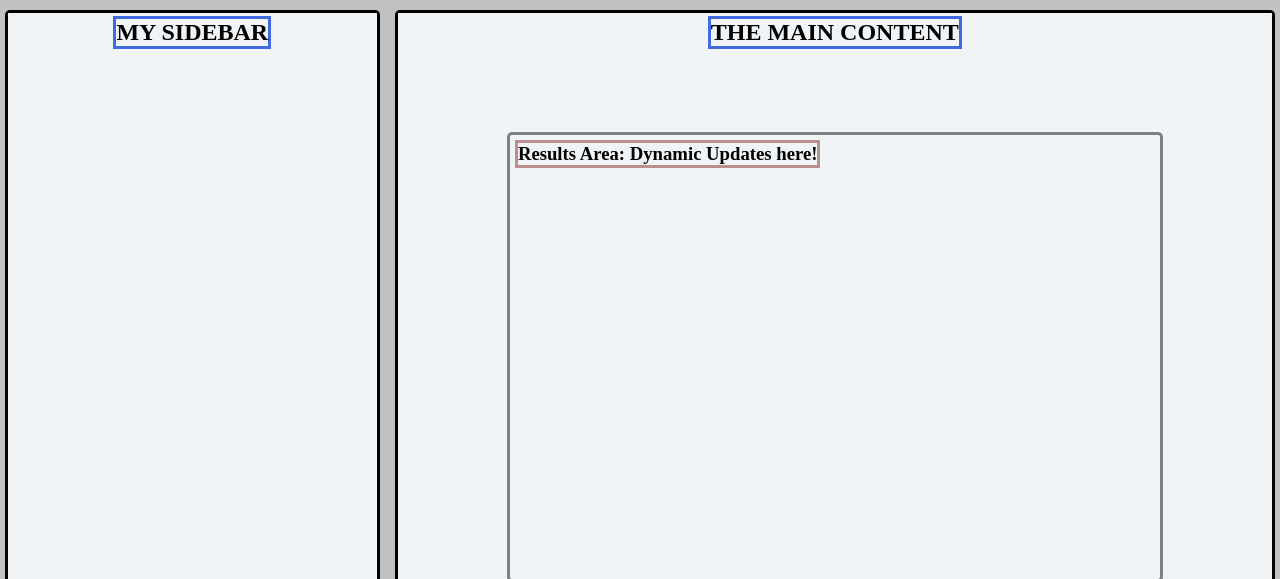
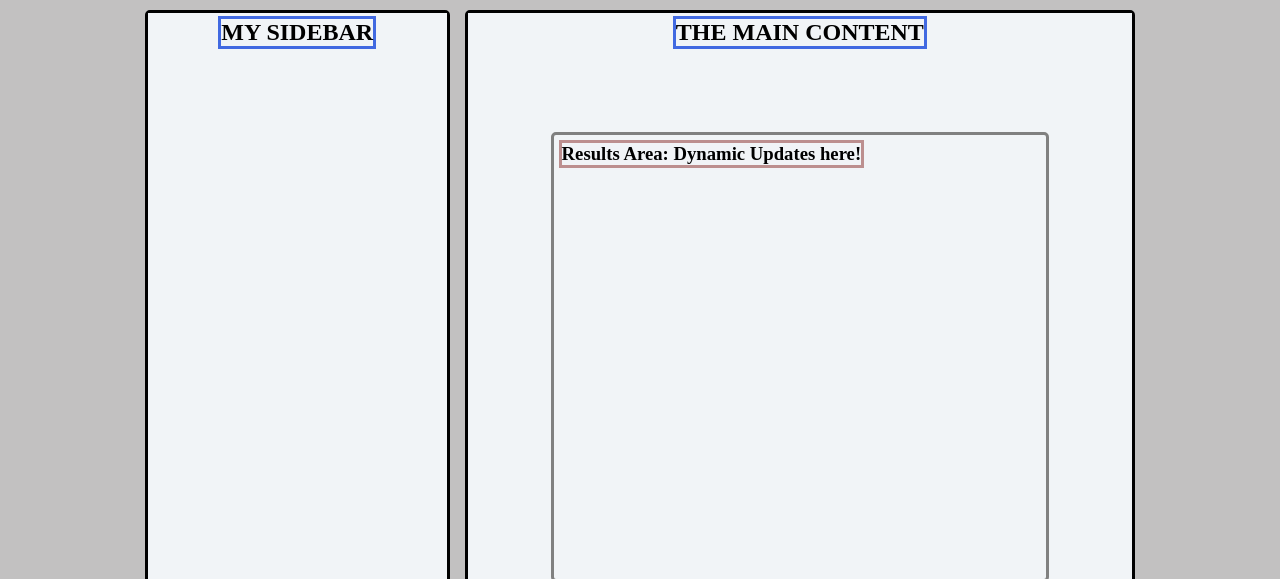
Before and after one commit to clintonqwert/HTML5WebAppTemplate, a plain HTML site: page index.html in a window 1280 px wide. Shown: the part 205-784 px from the top of the page. Drawn offline with Linux system fonts and the light colour scheme.

Commit message:
Better Grid template layout.

```diff
--- a/css/style.css
+++ b/css/style.css
@@ -24,10 +24,10 @@ body {
     display: grid;
     grid-gap: 5px;
     grid-template:
-    [row1-start] "navbar navbar navbar navbar" 50px [row1-end]
-    [row2-start] "headbar headbar headbar headbar" 150px [row2-end]
-    [row3-start] "sidecontent thecontent thecontent thecontent" 800px [row3-end]
-    [row4-start] "footcontent footcontent footcontent footcontent" 80px [row4-end];
+    [row1-start] "navbar navbar navbar navbar navbar navbar" 50px [row1-end]
+    [row2-start] "headbar headbar headbar headbar headbar headbar" 150px [row2-end]
+    [row3-start] ". sidecontent thecontent thecontent thecontent ." 800px [row3-end]
+    [row4-start] "footcontent footcontent footcontent footcontent footcontent footcontent" 80px [row4-end];
 }
 
 /* GRID AREAS/ITEMS (CHILDREN) */
```
